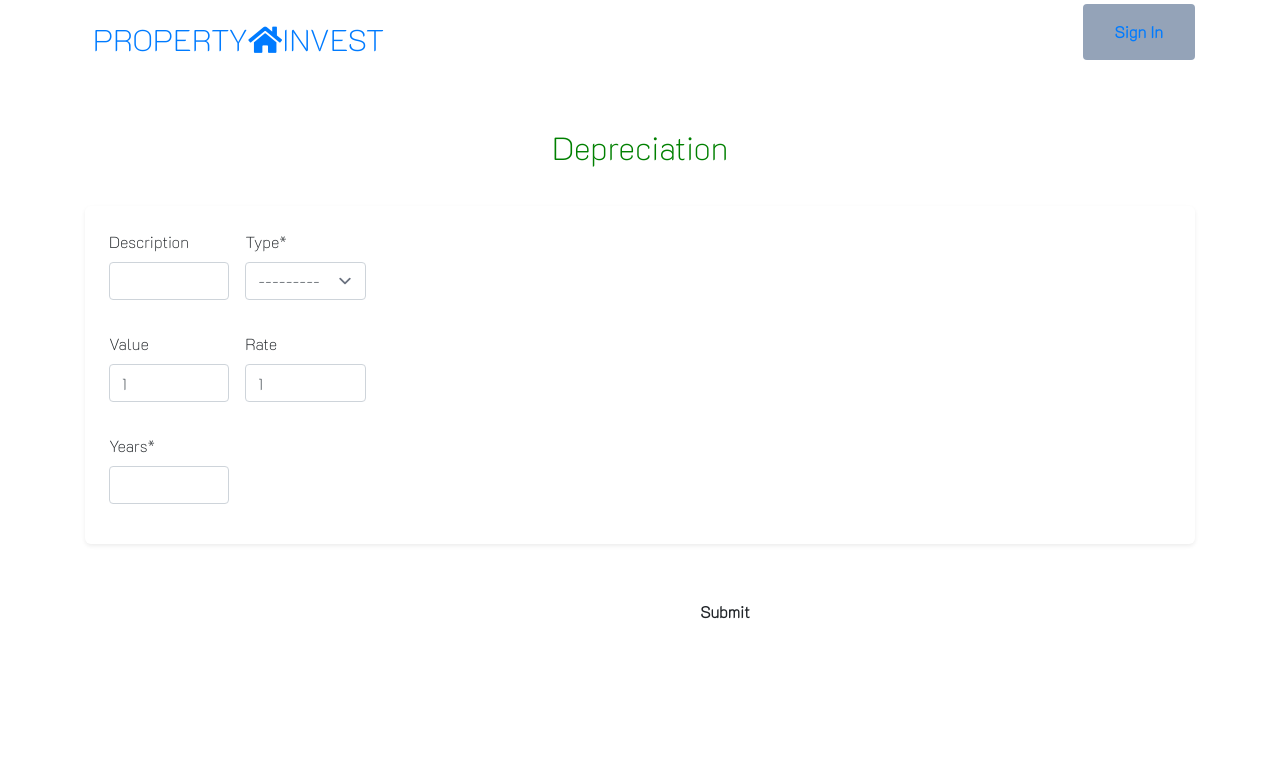
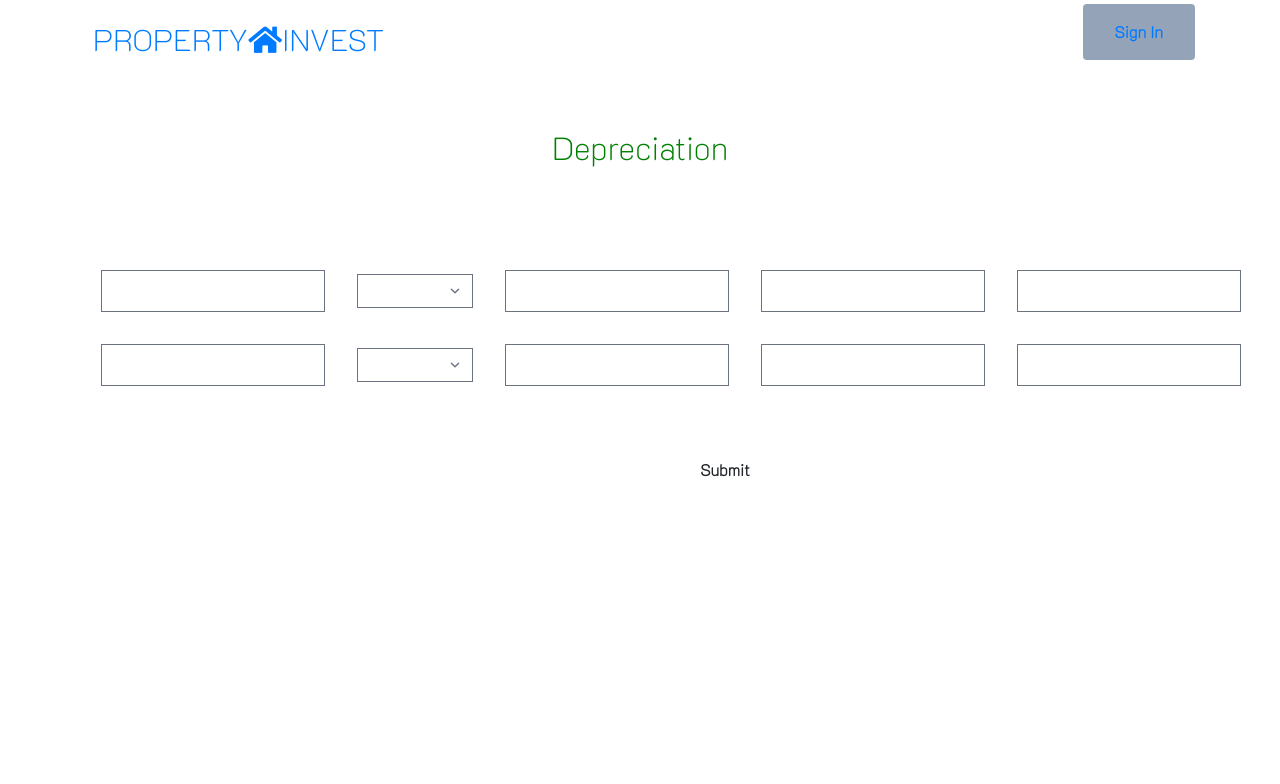
Before and after one commit to Lomemoraine/IRR, a Django app: page /depreciation/1/ in a window 1280 px wide; the page is wider, and only the part inside the window is pictured. Shown: the top 784 px of that part. Run offline with Django 4.2, Linux system fonts and the light colour scheme; data comes from the database, SQL or seed files in the repository; both versions use the stored data as it was after the commit; style sheets or scripts are compiled from the project's sources; some libraries are stand-ins or nearby versions; some web fonts are replaced.

Commit message:
Setup formsets for inflation rate and depreciation

```diff
--- a/investment/forms.py
+++ b/investment/forms.py
@@ -97,13 +97,6 @@ class InterestRateForm(forms.ModelForm):
         return instance
 
 
-# PeriodRateFormSet = inlineformset_factory(
-#     InterestRates, PeriodRate,
-#     form=PeriodRateForm,
-#     extra=0, can_delete=False
-# )
-
-
 class EditpropertyForm(forms.ModelForm):
     class Meta:
         model = Property
@@ -116,12 +109,12 @@ class InflationRateForm(forms.ModelForm):
         model = InflationRates
         fields = ['average_interest_rate']
 
-    def save(self, commit=True, pk=None):
-        instance = super().save(commit=False)
-        instance.property_id = pk
+    def save(self, commit=True):
+        instance = super(InflationRateForm, self).save(commit=False)
         if commit:
             instance.save()
         return instance
+
 
 
 class DepreciationForm(forms.ModelForm):
--- a/investment/templates/users/depreciation.html
+++ b/investment/templates/users/depreciation.html
@@ -7,15 +7,37 @@
           novalidate="">
         {% csrf_token %}
         <h2 class="font-medium text-center dark:text-gray-200">Depreciation</h2>
-        <fieldset class="grid grid-cols-12 gap-3 p-6 rounded-md shadow-sm dark:bg-gray-900">
-            <div class="grid grid-cols-6 gap-4 col-span-full lg:col-span-3">
-                {% for field in myform %}
-                <div class="col-span-full sm:col-span-3">
-                    {{ field|as_crispy_field }}
-                </div>
-                {% endfor %}
-            </div>
-        </fieldset>
+        <table class="min-w-full text-xs text-white dark:bg-gray-900">
+            <colgroup>
+                <col>
+                <col>
+                <col>
+                <col>
+                <col>
+                <col class="w-24">
+            </colgroup>
+            <thead class="dark:bg-gray-700">
+            <tr class="text-left">
+                <th class="p-3">Description</th>
+                <th class="p-3">Type</th>
+                <th class="p-3">Value</th>
+                <th class="p-3">Rate</th>
+                <th class="p-3">Years</th>
+            </tr>
+            </thead>
+            <tbody>
+            {{depreciation_formset.management_form}}
+            {% for item in depreciation_formset %}
+            <tr class="">
+                <td class="p-3">{{ item.description }}</td>
+                <td class="p-3">{{ item.type }}</td>
+                <td class="p-3">{{ item.value }}</td>
+                <td class="p-3">{{ item.rate }}</td>
+                <td class="p-3">{{ item.years }}</td>
+            </tr>
+            {% endfor %}
+            </tbody>
+        </table>
         <button class="w-screen px-8 py-3 font-semibold rounded-md dark:bg-gray-100 dark:text-gray-900"
                 type="submit">
             Submit
--- a/investment/urls.py
+++ b/investment/urls.py
@@ -19,7 +19,7 @@ urlpatterns = [
     path('addimages/<int:pk>/', views.addimages, name="addimages"),
     path('interestrates/<int:pk>/', views.interestview, name="interestrates"),
     path('inflationrates/<int:pk>/', views.inflationview, name="inflationrates"),
-    path('depreciation/<int:pk>/', views.depreciationview, name="depreciation"),
+    path('depreciation/<int:pk>/', views.depreciation_view, name="depreciation"),
     path('capitalgrowth/<int:pk>/', views.CapitalGrowthview, name="capitalgrowth"),
     path('monthlyexpense/<int:pk>/', views.MonthlyExpenseview, name="monthlyexpense"),
     path('ownrenovations/<int:pk>/', views.OwnRenovationsview, name="ownrenovations"),
--- a/investment/views.py
+++ b/investment/views.py
@@ -1,5 +1,7 @@
 # from django.http  import HttpResponse
 from typing import Any, List, Union
+
+from django.forms import modelformset_factory
 from django.urls import reverse
 from django.shortcuts import render
 from django.contrib.auth import authenticate, login, logout
@@ -85,8 +87,8 @@ def add_property(request):
             [PeriodRate.objects.create(year=year, rate=0, inflation_rate=inflation_rate) for year in range(1, 31)]
 
             # Depreciation rate
-            Depreciation.objects.create(description='Description', type='Straight', value=0, rate=0, years=0,
-                                        property=property_item)
+            [Depreciation.objects.create(description='Description', type='Straight', value=0, rate=0, years=0,
+                                         property=property_item, ) for x in range(1, 5)]
 
             # Capital growth rate and corresponding rates per year
             capital_growth = CapitalGrowthRates.objects.create(average_capital_growth_rate=0, property=property_item)
@@ -125,7 +127,8 @@ def add_property(request):
             [CapitalIncome.objects.create(year=year, amount=0) for year in range(1, 31)]
 
             # Rental income and 30 year fields
-            rental_income = RentalIncome.objects.create(rental_increase_type='capital', average_rental_income_per_month=0,
+            rental_income = RentalIncome.objects.create(rental_increase_type='capital',
+                                                        average_rental_income_per_month=0,
                                                         property=property_item)
             [PeriodRate.objects.create(year=year, amount=0, rental_income=rental_income) for year in range(1, 31)]
 
@@ -162,14 +165,12 @@ def interestview(request, pk):
     if request.method == 'POST':
         form = InterestRateForm(request.POST, instance=interest_rate)
         formset = PeriodRateFormSet(request.POST, instance=interest_rate)
-        print(formset)
         if form.is_valid() and formset.is_valid():
             form.save()
             formset.save()
             return redirect('inflationrates', pk=pk)
         else:
             print(formset.errors)
-            print('Shit went down')
     else:
         form = InterestRateForm(instance=interest_rate)
         formset = PeriodRateFormSet(instance=interest_rate)
@@ -179,7 +180,6 @@ def interestview(request, pk):
         'formset': formset,
     }
     return render(request, 'users/interestrates.html', context)
-
 
 
 @login_required(login_url='login')
@@ -272,12 +272,13 @@ def calc_property_value(property_id, years=30):
 def calc_outstanding_loan(property_id):
     try:
         rate = InterestRates.objects.get(property=property_id).average_interest_rate
-        interest_rate = rate/100
+        interest_rate = rate / 100
         total_loan = calc_total_loan_payment(property_id=property_id)
         term = InterestRates.objects.get(property_id=property_id).term
         outstanding_loan_per_year: List[Union[int, Any]] = []
-        for total_loan, t in zip(total_loan, range(1, term+1)):
-            outstanding_loan = (total_loan / 12 * (1 - (1 + interest_rate / 12) ** (-(term - t) * 12))) / (interest_rate / 12)
+        for total_loan, t in zip(total_loan, range(1, term + 1)):
+            outstanding_loan = (total_loan / 12 * (1 - (1 + interest_rate / 12) ** (-(term - t) * 12))) / (
+                    interest_rate / 12)
             outstanding_loan_per_year.append(round(outstanding_loan, 2))
         return outstanding_loan_per_year
     except:
@@ -326,15 +327,13 @@ def calc_loan_interest(property_id):
 
 
 def calc_loan_principal(property_id):
-    # Year1 -> Bond value - loan amount
-    # Others -> loan amount[0] - loan amount [1]
     try:
         bond_value = Property.objects.get(id=property_id).bond_value
         term = InterestRates.objects.get(property_id=property_id).term
         outstanding_loan = calc_outstanding_loan(property_id=property_id)
         outstanding_loan.insert(0, bond_value)
         loan_principal = []
-        for year in range(1, term+1):
+        for year in range(1, term + 1):
             principal = outstanding_loan[year - 1] - outstanding_loan[year]
             loan_principal.append(round(principal, 2))
         return loan_principal
@@ -355,11 +354,11 @@ def calc_total_loan_payment(property_id, interest_change=None, new_interest_rate
                 total_loan_payment.append(0)
             else:
                 if interest_change is None or new_interest_rate is None:
-                    x = (interest_rate / 100)/12
-                    y = term*12
-                    z = 1+x
-                    a = x*(z)**y
-                    b = z**y - 1
+                    x = (interest_rate / 100) / 12
+                    y = term * 12
+                    z = 1 + x
+                    a = x * (z) ** y
+                    b = z ** y - 1
                     c = a / b
                     d = bond_price * c
                     payment = d * 12
@@ -374,7 +373,7 @@ def calc_total_loan_payment(property_id, interest_change=None, new_interest_rate
                     if i == interest_change - 1:
                         interest_rate = new_interest_rate / 100
                         payment = bond_price * (interest_rate / 12 * ((1 + interest_rate / 12) ** (term - i * 12)) / (
-                            ((1 + interest_rate / 12) ** (term - i * 12)) - 1)) * 12
+                                ((1 + interest_rate / 12) ** (term - i * 12)) - 1)) * 12
                         total_loan_payment.append(round(payment, 2))
                         bond_price -= payment
         return total_loan_payment
@@ -484,13 +483,13 @@ def calc_depreciation(property_id):
         depreciation_type = Depreciation.objects.get(property_id=property_id).type
 
         if depreciation_type == 'straight':
-            annual_depreciation = purchase_price * (rate/100)
+            annual_depreciation = purchase_price * (rate / 100)
             total_depreciation = annual_depreciation * years
             remaining_value = purchase_price - total_depreciation
 
             depreciation_schedule = []
             for year in range(1, years + 1):
-                depreciation = (purchase_price-remaining_value)/years
+                depreciation = (purchase_price - remaining_value) / years
                 depreciation_schedule.append(depreciation)
             return depreciation_schedule
         else:
@@ -498,7 +497,7 @@ def calc_depreciation(property_id):
             book_value = purchase_price
             for year in range(1, years + 1):
                 depreciation = (book_value * rate) / 100
-                book_value = book_value-depreciation
+                book_value = book_value - depreciation
                 depreciation_schedule.append(depreciation)
             return depreciation_schedule
     except:
@@ -568,7 +567,6 @@ def calc_after_tax_cash_on_cash(property_id, years=30):
         None
 
 
-import pandas as pd
 import numpy_financial as np
 
 
@@ -580,8 +578,8 @@ def calc_irr(property_id, years=30):
             after_tax_cashflow.insert(0, -initial_investment)
         irr_list = []
         for year in range(years):
-            sliced_cashflow = after_tax_cashflow[:year+1]
-            irr = round(np.irr(sliced_cashflow)*100, 2)
+            sliced_cashflow = after_tax_cashflow[:year + 1]
+            irr = round(np.irr(sliced_cashflow) * 100, 2)
             irr_list.append(irr)
         return irr_list
     except:
@@ -589,27 +587,44 @@ def calc_irr(property_id, years=30):
 
 
 def inflationview(request, pk):
-    exist_check = Property.objects.get(id=pk)
-    messages.error(request, 'Inflation rate already exists') if exist_check else messages.success(request, 'Successful')
+    inflation_rate = get_object_or_404(InflationRates, pk=pk)
+    PeriodRateInflationFormSet = inlineformset_factory(
+        InflationRates, PeriodRate, form=PeriodRateForm, extra=0, can_delete=False, )
     if request.method == 'POST':
-        myform = InflationRateForm(request.POST)
-        if myform.is_valid():
-            myform.save(pk=pk)
-            return redirect('propertyitem', id=pk)
-    else:
-        myform = InflationRateForm()
-    return render(request, 'users/inflationrates.html', {'myform': myform})
+        inflation_form = InflationRateForm(request.POST, instance=inflation_rate)
+        inflation_formset = PeriodRateInflationFormSet(request.POST, instance=inflation_rate)
+        if inflation_form.is_valid():
+            inflation_form.save()
+        if inflation_formset.is_valid():
+            inflation_formset.save()
+            return redirect('depreciation', pk=pk)
+        print(inflation_formset.errors, 'formset not saved')
+    inflation_form = InflationRateForm(instance=inflation_rate)
+    inflation_formset = PeriodRateInflationFormSet(instance=inflation_rate)
+
+    context = {
+        'inflation_form': inflation_form,
+        'inflation_formset': inflation_formset
+    }
+    return render(request, 'users/inflationrates.html', context)
 
 
-def depreciationview(request, pk):
+def depreciation_view(request, pk):
+    depreciation_formset = modelformset_factory(Depreciation, form=DepreciationForm, extra=0)
     if request.method == 'POST':
-        myform = DepreciationForm(request.POST)
-        if myform.is_valid():
-            myform.save(pk=pk)
-            return redirect('propertyitem', id=pk)
+        formset = depreciation_formset(request.POST)
+        if formset.is_valid():
+            formset.save()
+            return redirect('capitalgrowth', pk=pk)
+        print(formset.errors)
     else:
-        myform = DepreciationForm()
-    return render(request, 'users/depreciation.html', {'myform': myform})
+        formset = depreciation_formset()
+
+    context = {
+        'depreciation_formset': formset,
+    }
+
+    return render(request, 'users/depreciation.html', context)
 
 
 def CapitalGrowthview(request, pk):
```
Also changed, not shown: investment/templates/users/inflationrates.html (+16 -14 lines), db.sqlite3.
